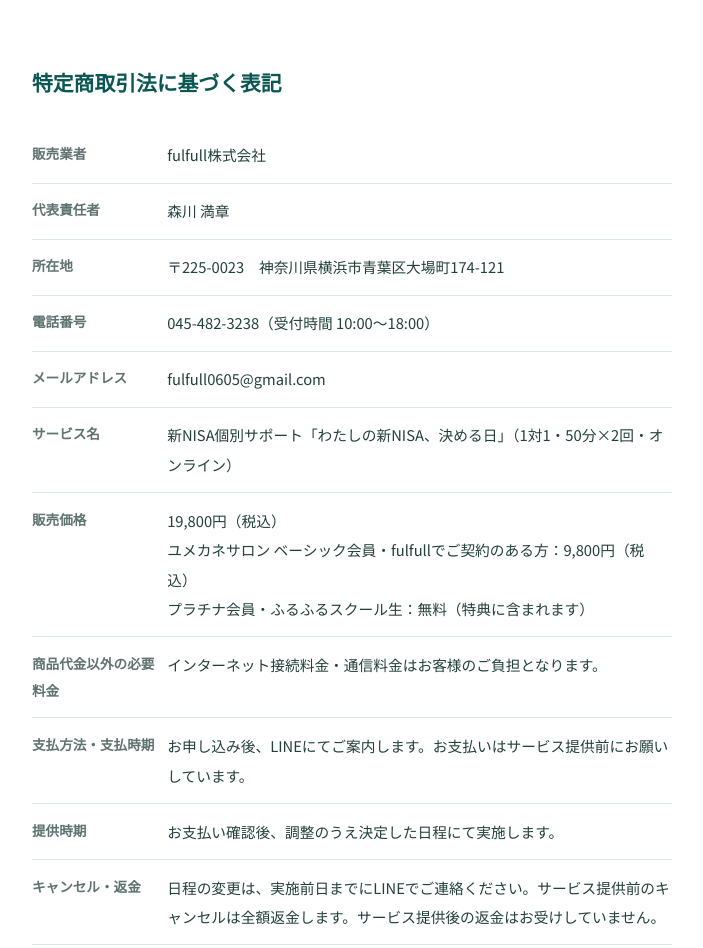
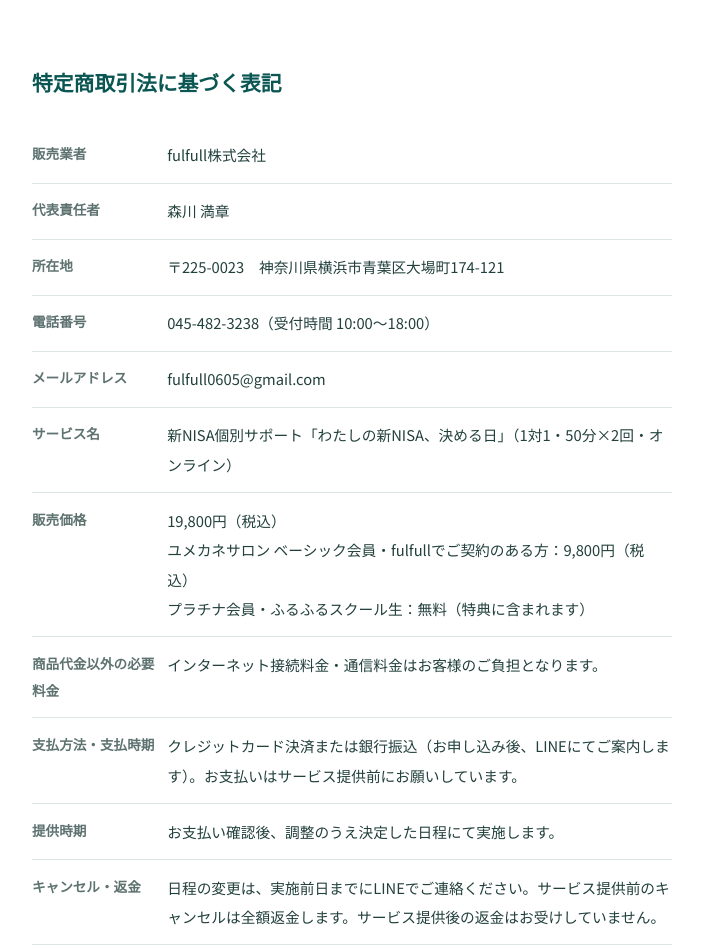
Before and after one commit to mm738966m-boop/nisa-kimeruhi, a plain HTML site: page tokusho.html in a window 1280 px wide. Shown: the top 948 px of the page, without its empty margins (288-991 px from the left). Drawn offline with Linux system fonts and the light colour scheme.

Commit message:
特商法：支払方法をクレジットカード・銀行振込に具体化
Co-Authored-By: Claude Fable 5 <noreply@anthropic.com>

```diff
--- a/tokusho.html
+++ b/tokusho.html
@@ -29,7 +29,7 @@ a{color:#0E7570;}
 <tr><th>サービス名</th><td>新NISA個別サポート「わたしの新NISA、決める日」（1対1・50分×2回・オンライン）</td></tr>
 <tr><th>販売価格</th><td>19,800円（税込）<br>ユメカネサロン ベーシック会員・fulfullでご契約のある方：9,800円（税込）<br>プラチナ会員・ふるふるスクール生：無料（特典に含まれます）</td></tr>
 <tr><th>商品代金以外の必要料金</th><td>インターネット接続料金・通信料金はお客様のご負担となります。</td></tr>
-<tr><th>支払方法・支払時期</th><td>お申し込み後、LINEにてご案内します。お支払いはサービス提供前にお願いしています。</td></tr>
+<tr><th>支払方法・支払時期</th><td>クレジットカード決済または銀行振込（お申し込み後、LINEにてご案内します）。お支払いはサービス提供前にお願いしています。</td></tr>
 <tr><th>提供時期</th><td>お支払い確認後、調整のうえ決定した日程にて実施します。</td></tr>
 <tr><th>キャンセル・返金</th><td>日程の変更は、実施前日までにLINEでご連絡ください。サービス提供前のキャンセルは全額返金します。サービス提供後の返金はお受けしていません。</td></tr>
 </table>
```
